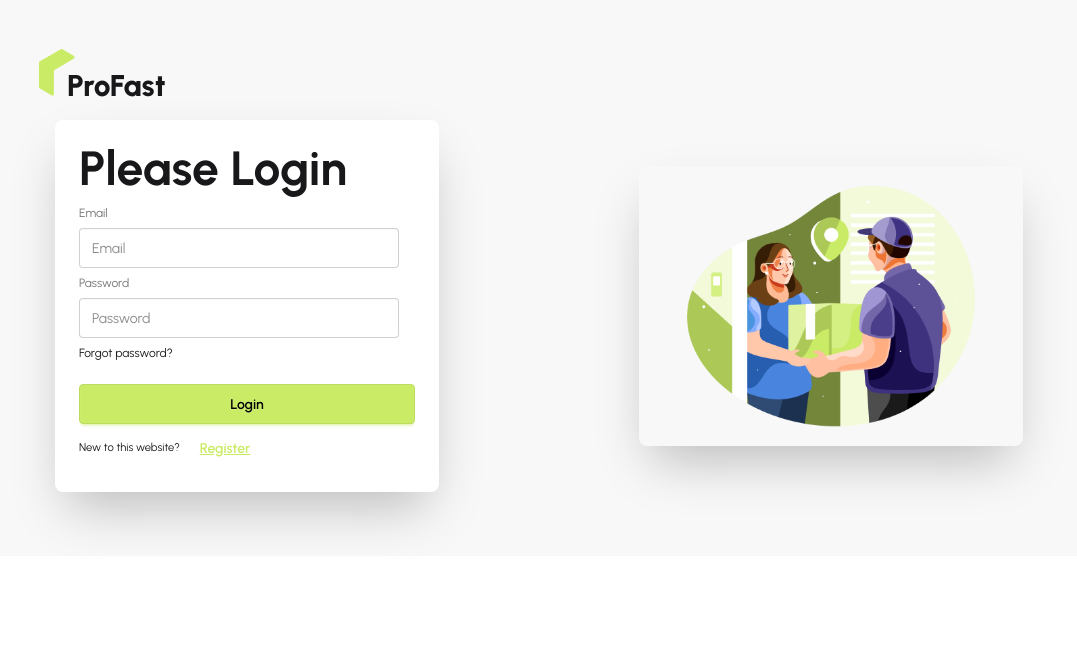
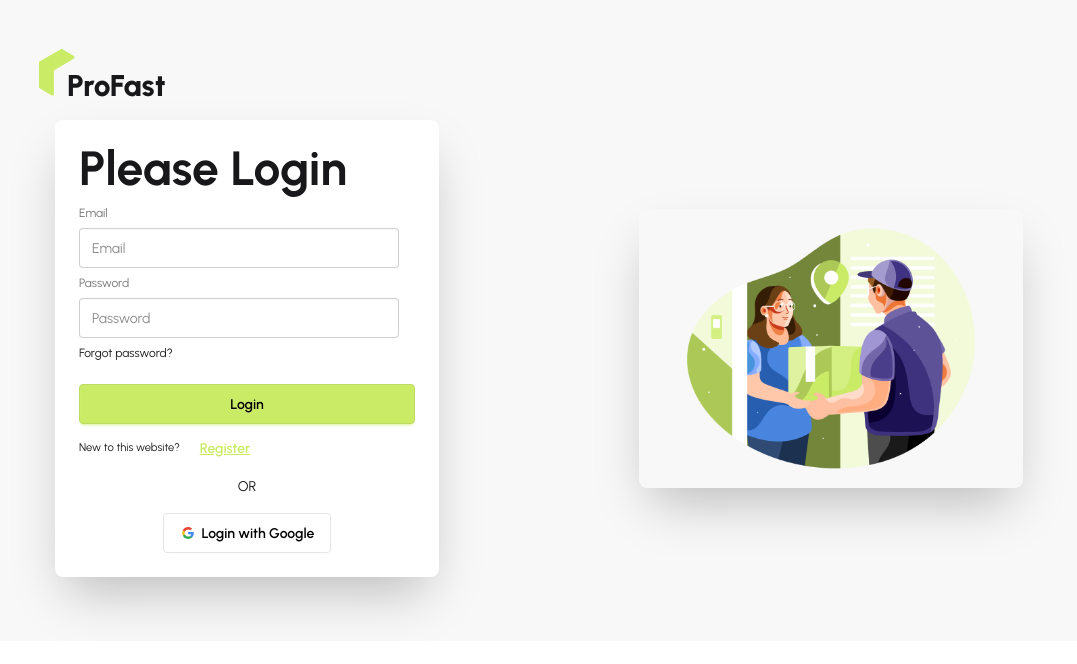
Before and after one commit to Sumiaya-Akther/zap-shift-client, a React (Vite) app: page /login in a window 1280 px wide. Shown: the top 664 px of the page, without its empty margins (9-1086 px from the left). Built offline with nearby package versions, Linux system fonts and the light colour scheme; no server answers; a web font is replaced by a local one.

Commit message:
social login

```diff
--- a/src/pages/authentication/login/Login.jsx
+++ b/src/pages/authentication/login/Login.jsx
@@ -1,7 +1,8 @@
 import React from 'react';
 import { useForm } from 'react-hook-form';
 import { Link } from 'react-router';
-// import SocialLogin from '../SocialLogin/SocialLogin';
+import SocialLogin from '../socialLogin/SocialLogin';
+
 
 const Login = () => {
     const { register, handleSubmit, formState: { errors } } = useForm();
@@ -45,7 +46,7 @@
                     </fieldset>
                     <p><small>New to this website? <Link className="btn btn-link" to="/register">Register</Link></small></p>
                 </form>
-                {/* <SocialLogin></SocialLogin> */}
+                <SocialLogin></SocialLogin>
             </div>
         </div>
     );
--- a/src/pages/authentication/register/Register.jsx
+++ b/src/pages/authentication/register/Register.jsx
@@ -3,7 +3,8 @@
 
 import { Link } from 'react-router';
 import useAuth from '../../../hooks/useAuth';
-// import SocialLogin from '../SocialLogin/SocialLogin';
+import SocialLogin from '../socialLogin/SocialLogin';
+
 
 const Register = () => {
     const { register, handleSubmit, formState: { errors } } = useForm();
@@ -50,7 +51,7 @@
                     </fieldset>
                     <p><small>Already have an account? <Link className="btn btn-link" to="/login">Login</Link></small></p>
                 </form>
-                {/* <SocialLogin></SocialLogin> */}
+                <SocialLogin></SocialLogin>
             </div>
         </div>
     );
--- /dev/null
+++ b/src/pages/authentication/socialLogin/SocialLogin.jsx
@@ -0,0 +1,30 @@
+import React from 'react';
+import useAuth from '../../../hooks/useAuth';
+
+
+const SocialLogin = () => {
+
+    const { signInWithGoogle } = useAuth();
+
+    const handleGoogleSignIn = () => {
+        signInWithGoogle()
+            .then(result => {
+                console.log(result.user)
+            })
+            .catch(error => {
+                console.error(error);
+            })
+    }
+
+    return (
+        <div className='text-center'>
+            <p className='mb-4'>OR</p>
+            <button onClick={handleGoogleSignIn} className="btn bg-white text-black border-[#e5e5e5]">
+                <svg aria-label="Google logo" width="16" height="16" xmlns="http://www.w3.org/2000/svg" viewBox="0 0 512 512"><g><path d="m0 0H512V512H0" fill="#fff"></path><path fill="#34a853" d="M153 292c30 82 118 95 171 60h62v48A192 192 0 0190 341"></path><path fill="#4285f4" d="m386 400a140 175 0 0053-179H260v74h102q-7 37-38 57"></path><path fill="#fbbc02" d="m90 341a208 200 0 010-171l63 49q-12 37 0 73"></path><path fill="#ea4335" d="m153 219c22-69 116-109 179-50l55-54c-78-75-230-72-297 55"></path></g></svg>
+                Login with Google
+            </button>
+        </div>
+    );
+};
+
+export default SocialLogin;
```
